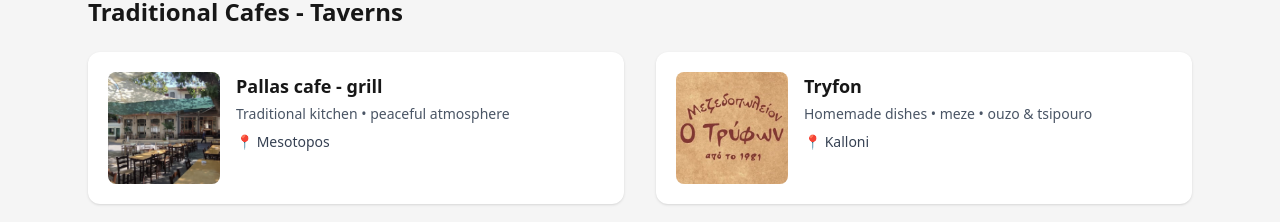
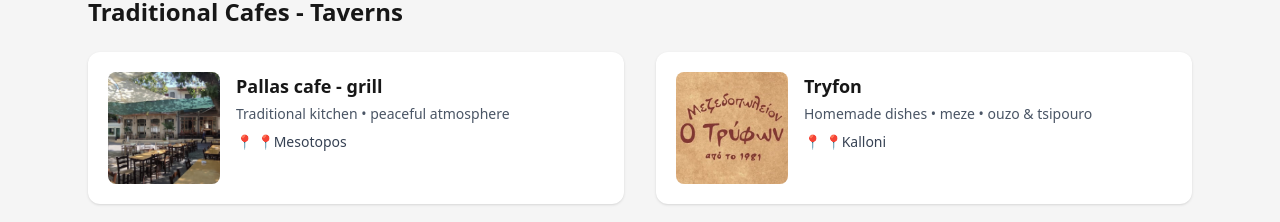
Before and after one commit to amamouridis06/lesvos-travel-guide, a Next.js app: page /food in a window 1280 px wide. Shown: the part 1140-1362 px from the top of the page. Built offline with nearby package versions, Linux system fonts and the light colour scheme.

Commit message:
Update page.tsx

```diff
--- a/app/food/page.tsx
+++ b/app/food/page.tsx
@@ -21,17 +21,28 @@ const traditionalCafes = [
   {
     name: "Pallas cafe - grill",
     description: "Traditional kitchen • peaceful atmosphere",
-    location: "Mesotopos",
+    location: "📍Mesotopos",
     image: "/pallas.jpg",
     href: "/food/pallas-cafe-grill",
   },
   {
     name: "Tryfon",
     description: "Homemade dishes • meze • ouzo & tsipouro",
-    location: "Kalloni",
+    location: "📍Kalloni",
     image: "/tryfon6.jpg",
     href: "/food/tryfon",
   },
+];
+
+const restaurants = [
+  {
+    name: "Tropicana Platanos",
+    description: "Delicious disces • ideal place for realax ",
+    location: "📍Molivos",
+    image: "/tropicana1.jpg",
+    href: "/food/tropicana-platanos",
+  },
+
 ];
 
 function FoodCard({
```
